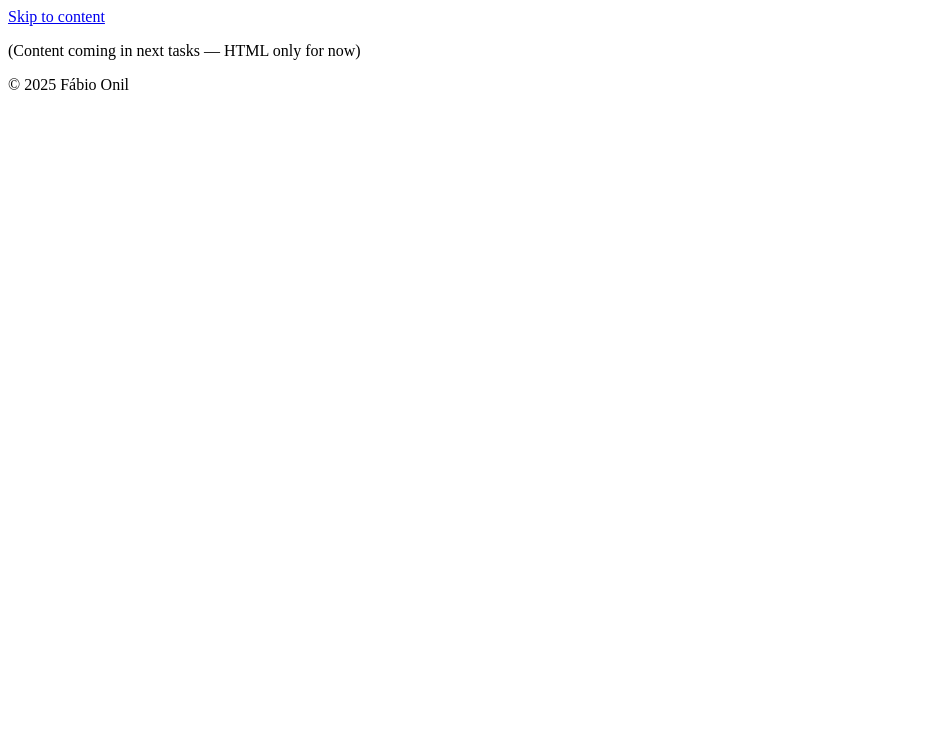
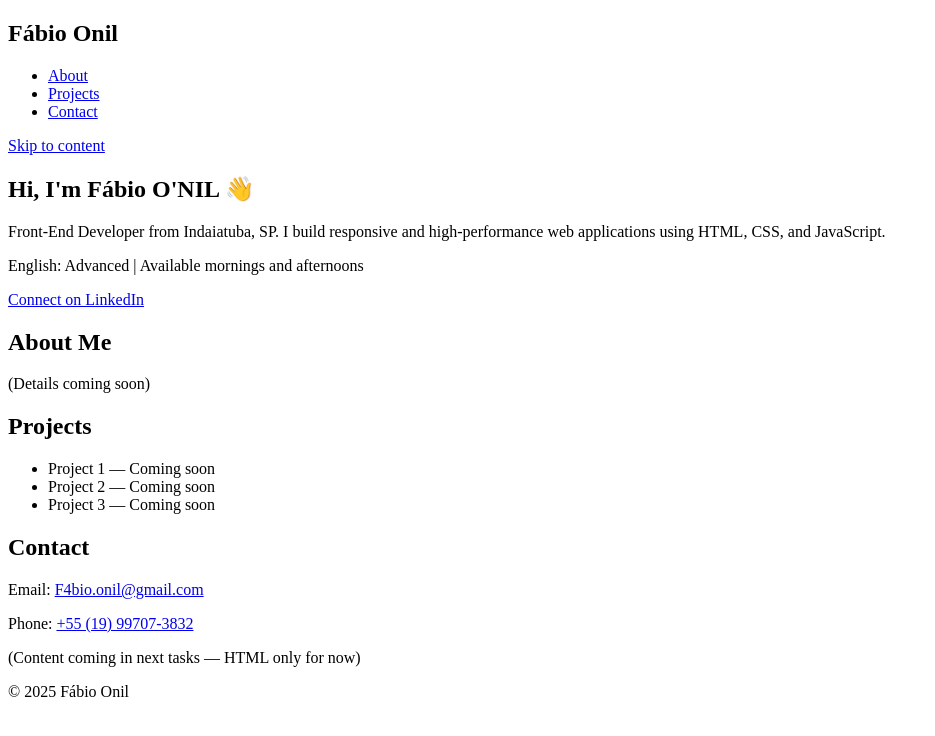
Before and after one commit to Fabio0nil/fabionil-portfolio, a plain HTML site: page index.html in a window 1280 px wide. Shown: the whole page, without its empty margins (0-935 px from the left). Drawn offline with Linux system fonts and the light colour scheme.

Commit message:
feat: add complete HTML structure (Sprint 1)

```diff
--- a/index.html
+++ b/index.html
@@ -7,15 +7,58 @@
     <!-- CSS will be added later -->
   </head>
   <body>
-    <!-- Header / Navbar (will be added in next task) -->
+    <header>
+      <nav>
+        <h1>Fábio Onil</h1>
+        <ul>
+          <li><a href="#about">About</a></li>
+          <li><a href="#projects">Projects</a></li>
+          <li><a href="#contact">Contact</a></li>
+        </ul>
+      </nav>
+    </header>
 
     <a class="skip-link" href="#maincontent">Skip to content</a>
 
     <main id="maincontent">
+      <section id="hero">
+        <h2>Hi, I'm Fábio O'NIL 👋</h2>
+        <p>
+          Front-End Developer from Indaiatuba, SP. I build responsive and
+          high-performance web applications using HTML, CSS, and JavaScript.
+        </p>
+        <p>English: Advanced | Available mornings and afternoons</p>
+        <a
+          href="https://www.linkedin.com/in/fábio-o-nil-a832291b0"
+          target="_blank"
+          >Connect on LinkedIn</a
+        >
+      </section>
+
       <!-- HERO (placeholder) -->
       <!-- ABOUT (placeholder) -->
+      <section id="about">
+        <h2>About Me</h2>
+        <p>(Details coming soon)</p>
+      </section>
       <!-- PROJECTS (placeholder) -->
+      <section id="projects">
+        <h2>Projects</h2>
+        <ul>
+          <li>Project 1 — Coming soon</li>
+          <li>Project 2 — Coming soon</li>
+          <li>Project 3 — Coming soon</li>
+        </ul>
+      </section>
       <!-- CONTACT (placeholder) -->
+      <section id="contact">
+        <h2>Contact</h2>
+        <p>
+          Email: <a href="mailto:F4bio.onil@gmail.com">F4bio.onil@gmail.com</a>
+        </p>
+        <p>Phone: <a href="tel:+5519997073832">+55 (19) 99707-3832</a></p>
+      </section>
+
       <p>(Content coming in next tasks — HTML only for now)</p>
     </main>
 
```
